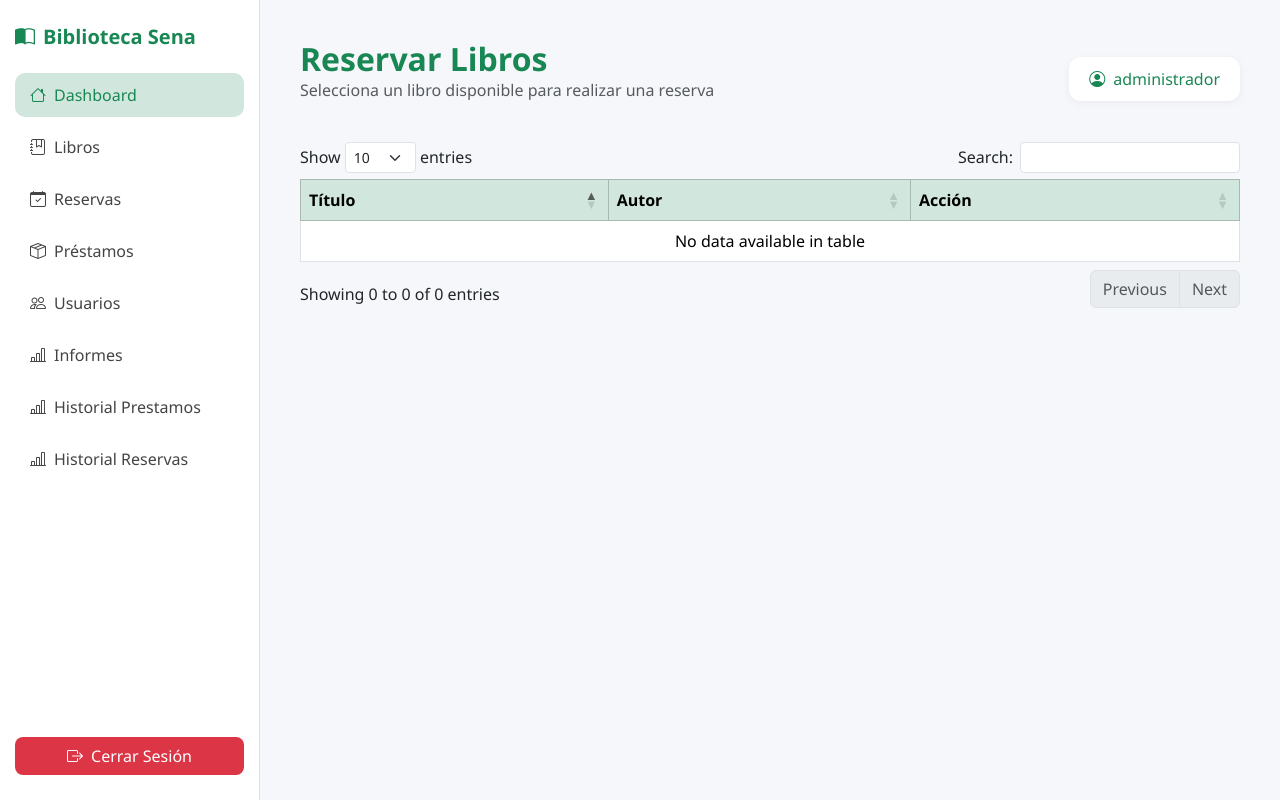
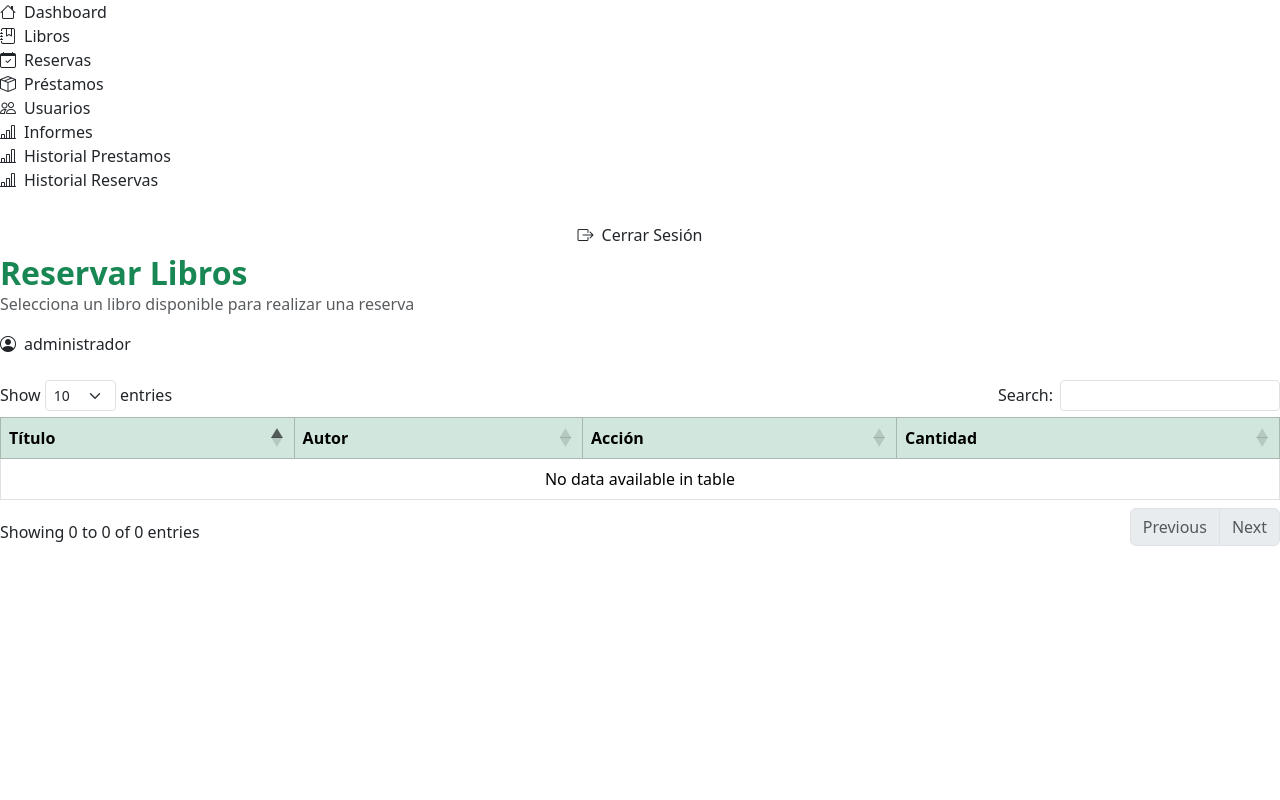
Before and after one commit to estiven-18/biblioteca_sena, a PHP site: page /views/reservas.php in a window 1280 px wide. Run offline with PHP 8.4, Linux system fonts and the light colour scheme; the visitor is signed in with stand-in values (Sample User, id 1); data that the repository does not hold is empty; some libraries are stand-ins or nearby versions.

Commit message:
Acceso  no permitido para usuarios inactivos a las reservas

```diff
--- a/views/reservas.php
+++ b/views/reservas.php
@@ -2,8 +2,9 @@
 if (session_status() !== PHP_SESSION_ACTIVE) {
   session_start();
 }
-if (!isset($_SESSION['id_usuario'])) {
-  header("Location: login.php");
+if (!isset($_SESSION['id_usuario']) || $_SESSION['activo'] != "activo") {
+  session_destroy();
+  header("Location: login.php?error=inactivo");
   exit();
 }
 
@@ -11,7 +12,7 @@ require_once '../models/MySQL.php';
 $mysql = new MySQL();
 $mysql->conectar();
 
-$consulta = "SELECT * FROM libro WHERE disponibilidad = 'Disponible'";
+$consulta = "SELECT * FROM libro WHERE disponibilidad = 'Disponible' AND cantidad > 0 ";
 $resultado = $mysql->efectuarConsulta($consulta);
 $mysql->desconectar();
 
@@ -27,113 +28,6 @@ $admin = $_SESSION['tipo_usuario'] === 'administrador';
   <link href="https://cdn.jsdelivr.net/npm/bootstrap@5.3.2/dist/css/bootstrap.min.css" rel="stylesheet">
   <link href="https://cdn.jsdelivr.net/npm/bootstrap-icons@1.11.3/font/bootstrap-icons.css" rel="stylesheet">
   <link href="https://cdn.datatables.net/1.13.4/css/dataTables.bootstrap5.min.css" rel="stylesheet">
-
-  <style>
-    body {
-      background-color: #f8f9fa;
-      font-family: 'Segoe UI', sans-serif;
-    }
-
-    .dashboard-container {
-      display: flex;
-      min-height: 100vh;
-    }
-
-    .sidebar {
-      width: 260px;
-      background-color: #ffffff;
-      border-right: 1px solid #dee2e6;
-      display: flex;
-      flex-direction: column;
-      justify-content: space-between;
-      padding: 25px 15px;
-    }
-
-    .sidebar h5 {
-      color: #198754;
-      font-weight: bold;
-    }
-
-    .sidebar .nav-link {
-      color: #444;
-      border-radius: 10px;
-      padding: 10px 15px;
-      margin-bottom: 8px;
-      transition: 0.3s;
-      font-weight: 500;
-    }
-
-    .sidebar .nav-link.active,
-    .sidebar .nav-link:hover {
-      background-color: #d1e7dd;
-      color: #198754;
-    }
-
-    .logout-btn {
-      background-color: #dc3545;
-      color: #fff;
-      font-weight: 500;
-      border-radius: 8px;
-      transition: 0.3s;
-    }
-
-    .logout-btn:hover {
-      background-color: #bb2d3b;
-    }
-
-    .content {
-      flex: 1;
-      padding: 40px;
-      background-color: #f5f7fb;
-    }
-
-    .content-header {
-      display: flex;
-      justify-content: space-between;
-      align-items: center;
-    }
-
-    .user-info {
-      background: #fff;
-      padding: 10px 20px;
-      border-radius: 12px;
-      box-shadow: 0 2px 8px rgba(0, 0, 0, 0.05);
-      color: #198754;
-    }
-
-    .card-dashboard {
-      border: none;
-      border-radius: 16px;
-      background-color: #fff;
-      box-shadow: 0 4px 10px rgba(0, 0, 0, 0.08);
-      text-align: center;
-      padding: 20px;
-      transition: 0.3s;
-    }
-
-    .card-dashboard:hover {
-      transform: translateY(-3px);
-    }
-
-    .card-dashboard .icon {
-      font-size: 32px;
-      margin-bottom: 10px;
-    }
-
-    table.dataTable {
-      width: 100% !important;
-    }
-  </style>
-</head>
-
-<body>
-
-  <div class="dashboard-container">
-
-    <div class="sidebar">
-      <div>
-        <h5 class="mb-4 d-flex align-items-center"><i class="bi bi-book-half me-2"></i>Biblioteca Sena</h5>
-        <nav class="nav flex-column">
           <a href="dashboard.php" class="nav-link active"><i class="bi bi-house me-2"></i>Dashboard</a>
           <?php if ($admin): ?>
             <a href="gestionar_libros.php" class="nav-link"><i class="bi bi-journal-bookmark me-2"></i>Libros</a>
@@ -174,6 +68,7 @@ $admin = $_SESSION['tipo_usuario'] === 'administrador';
               <th>Título</th>
               <th>Autor</th>
               <th>Acción</th>
+              <th>Cantidad</th>
             </tr>
           </thead>
           <tbody>
@@ -181,6 +76,8 @@ $admin = $_SESSION['tipo_usuario'] === 'administrador';
               <tr>
                 <td><?php echo htmlspecialchars($libro['titulo']); ?></td>
                 <td><?php echo htmlspecialchars($libro['autor']); ?></td>
+                <td><?php echo htmlspecialchars($libro['cantidad']); ?></td>
+
                 <td class="text-center">
                   <button class="btn btn-success btnReservar" data-id="<?php echo $libro['id']; ?>">
                     <i class="bi bi-calendar-plus me-1"></i> Reservar
```
